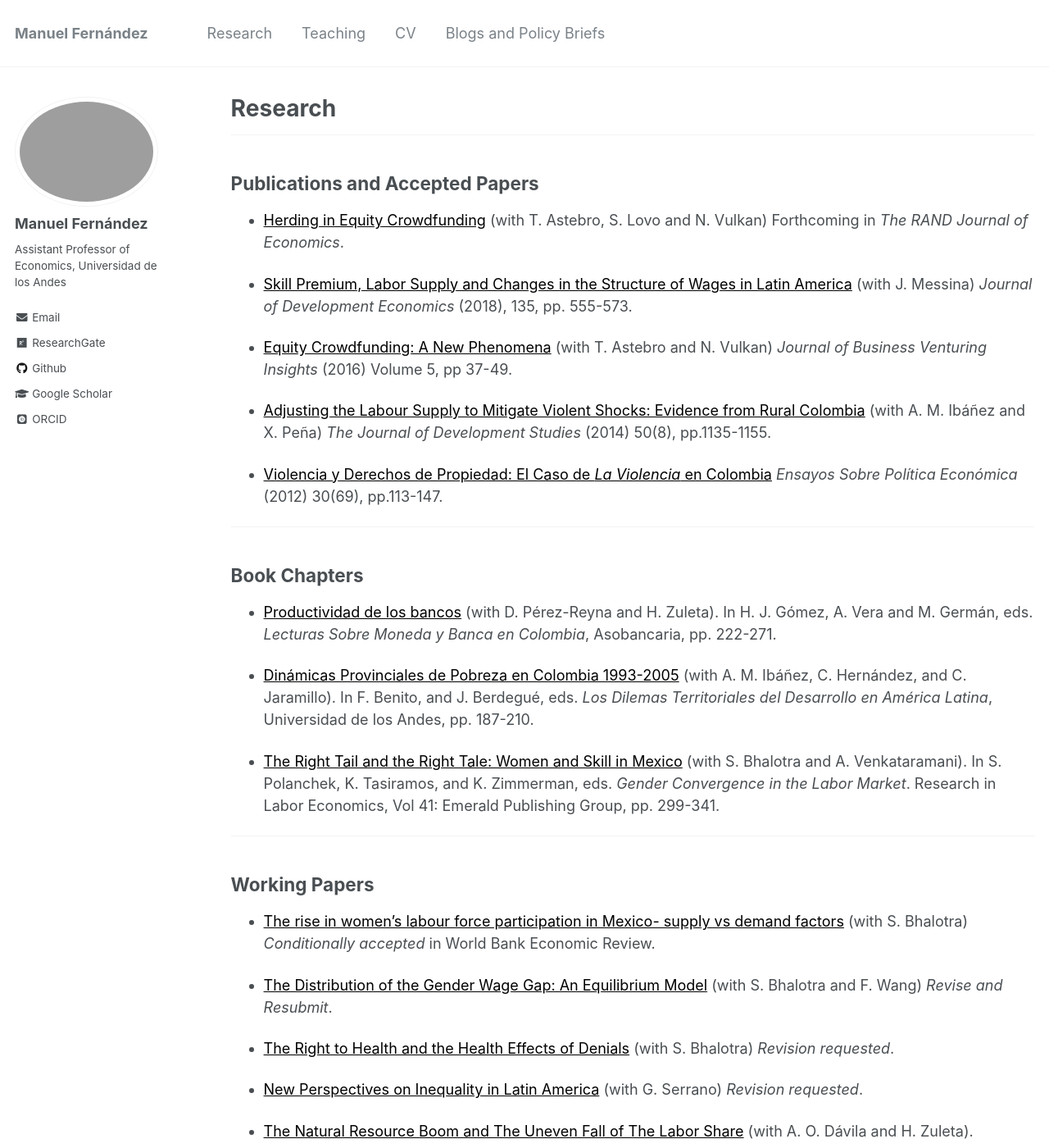
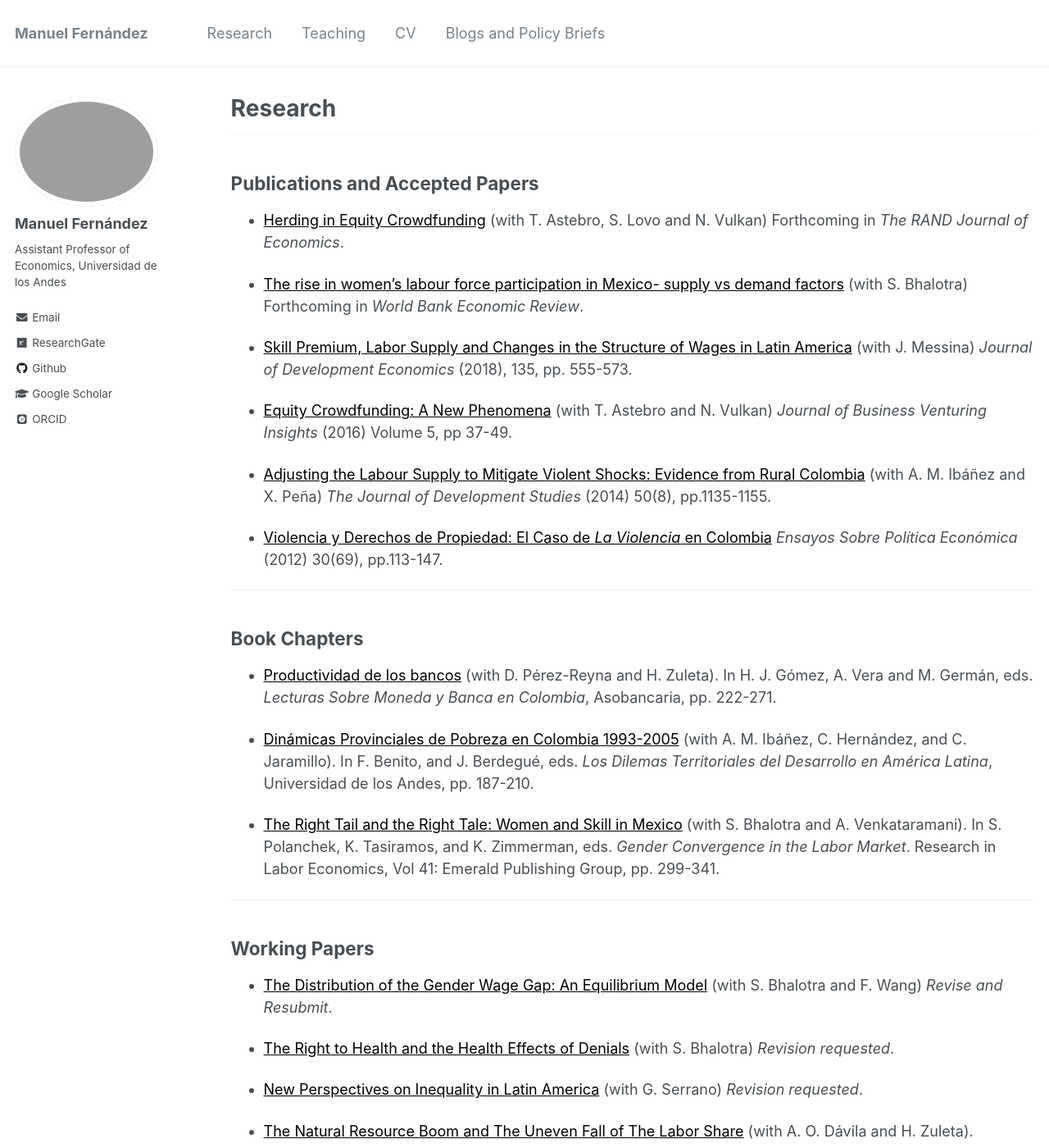
Before and after one commit to man-fern/man-fern.github.io, a Jekyll site: the page built from _pages/research.md, in a window 1280 px wide and 1400 px high. Shown: the whole window at 82% size. Built offline with Jekyll 4.4.1, drawn with Linux system fonts in a browser that asks for light colours; some web fonts are replaced; some of the changed lines change nothing that is shown.

Commit message:
Update research.md

```diff
--- a/_pages/research.md
+++ b/_pages/research.md
@@ -12,6 +12,8 @@ redirect_from:
 ## Publications and Accepted Papers
 
 * <a href="https://people.hec.edu/lovo/wp-content/uploads/sites/28/2023/01/Herding_Equity_Crowdfunding-4.pdf" style="color: black;">Herding in Equity Crowdfunding</a> (with T. Astebro, S. Lovo and N. Vulkan) Forthcoming in *The RAND Journal of Economics*.
+
+* <a href="https://www.wider.unu.edu/publication/rise-women%E2%80%99s-labour-force-participation-mexico" style="color: black;">The rise in women's labour force participation in Mexico- supply vs demand factors</a> (with S. Bhalotra) Forthcoming in *World Bank Economic Review*.
 
 * <a href="https://www.sciencedirect.com/science/article/abs/pii/S0304387818304905" style="color: black;">Skill Premium, Labor Supply and Changes in the Structure of Wages in Latin America</a> (with J. Messina) *Journal of Development Economics* (2018), 135, pp. 555-573.
 
@@ -35,8 +37,6 @@ redirect_from:
 
 ## Working Papers
 
-* <a href="https://www.wider.unu.edu/publication/rise-women%E2%80%99s-labour-force-participation-mexico" style="color: black;">The rise in women's labour force participation in Mexico- supply vs demand factors</a> (with S. Bhalotra) *Conditionally accepted* in World Bank Economic Review.
-
 * <a href="https://fanwangecon.github.io/assets/BhalotraFernandezWangMexicoFLFP.pdf" style="color: black;"> The Distribution of the Gender Wage Gap: An Equilibrium Model</a> (with S. Bhalotra and F. Wang) *Revise and Resubmit*.
 
 * <a href="https://fanwangecon.github.io/assets/UK_Flexibility_Gender_Wage_Gap.pdf" style="color: black;"> The Right to Health and the Health Effects of Denials</a> (with S. Bhalotra) *Revision requested*.
```
